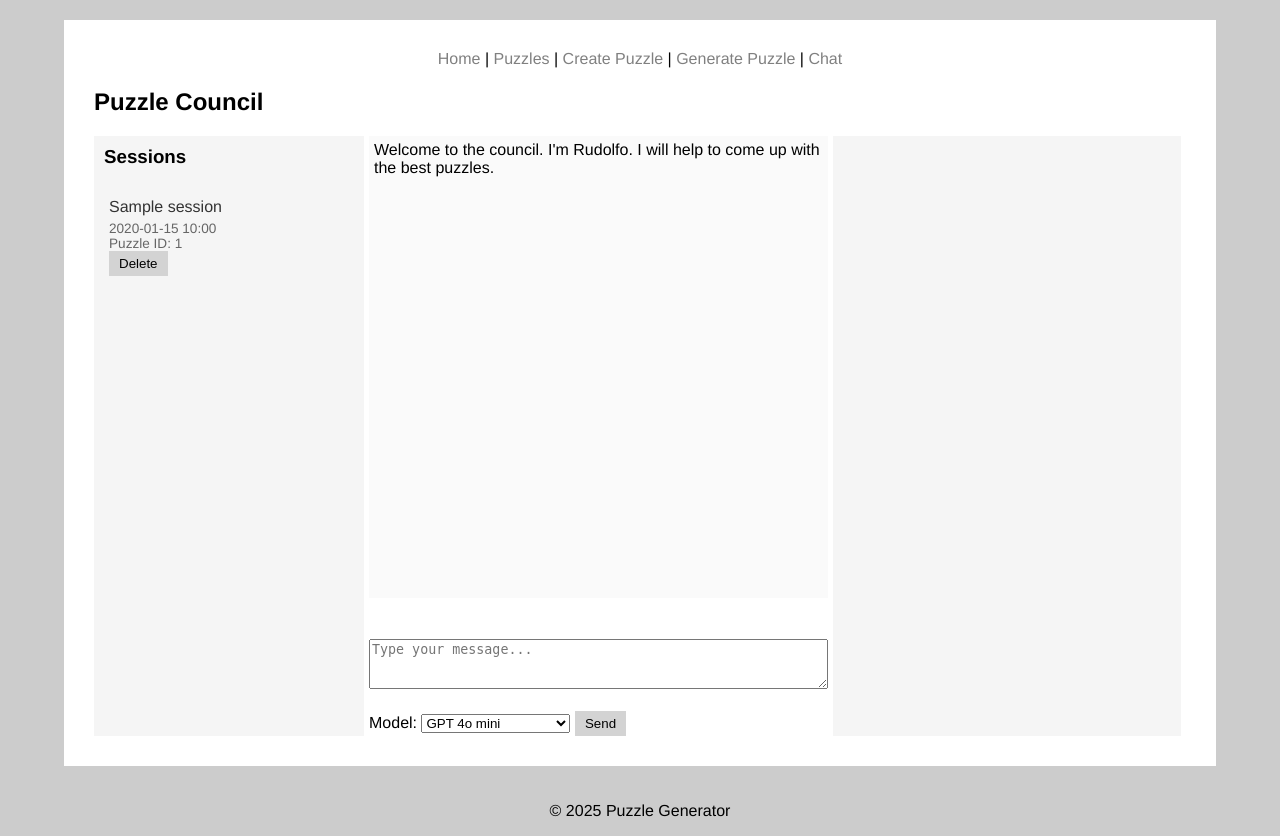
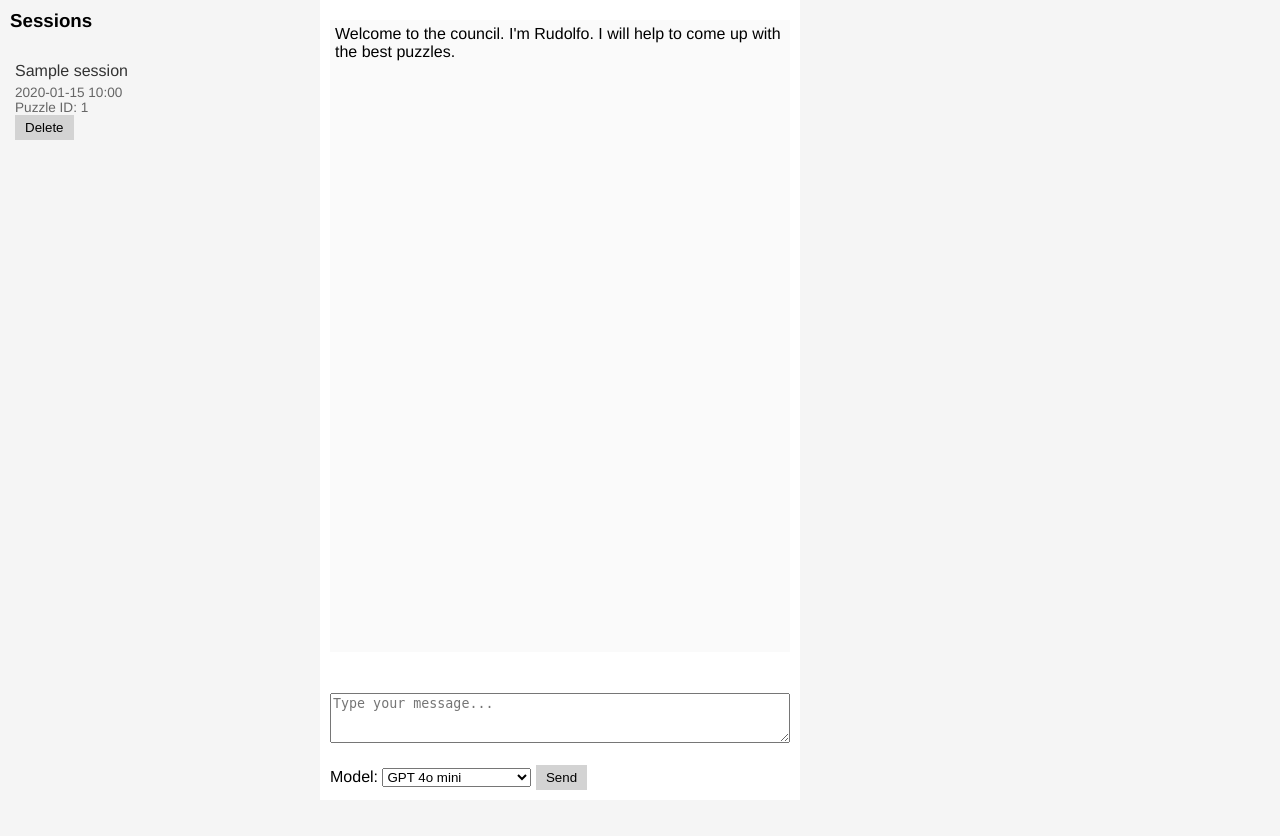
Before and after one commit to F-Mann-M/Puzzle-Generator, a FastAPI app: template app/templates/chat.html in a window 1280 px wide. After the commit the page ends 790 px from the top, so only its background shows below. Run offline with FastAPI, Linux system fonts and the light colour scheme; the template is opened without the code that fills it: most values are stand-ins (such as "Sample title", 1, 10 or a date in 2020); parts of the project's set-up code (start-up, migrations or seed data) failed here and were passed over; some libraries are stand-ins or nearby versions.

Commit message:
Refactor chat layout and sidebar for improved UI
Updated CSS to use a fixed sidebar and full viewport height for the chat layout, improving the structure and responsiveness. Commented out the navigation menu and footer in base.html to simplify the layout. Adjusted chat.html to match the new layout, removing the page title and aligning with the updated sidebar and main content structure.

```diff
--- a/app/static/style.css
+++ b/app/static/style.css
@@ -3,14 +3,20 @@ html, body {
     font-style: normal;
     font-weight: 400;
     letter-spacing: 0;
-    background-color: #ccc;
+    background-color: white;
     margin: 0;
     padding: 0;
-    height: 100%;
-    display: flex;
-    flex-direction: column;
-    align-items: center;
+    height: 100vh;
     width: 100%;
+    overflow: hidden;
+}
+
+main {
+    margin: 0;
+    padding: 0;
+    width: 100%;
+    height: 100vh;
+    overflow: hidden;
 }
 
 .container {
@@ -196,27 +202,39 @@ a, a:visited, a:hover, a:active {
     padding: 5px;
     background-color: #e3f2fd;
     border-radius: 5px;
-    line-hight: 25px;
+    line-height: 25px;
 }
 
 /* Chat Layout with Sidebar */
 .chat-layout {
     display: flex;
     flex-direction: row;
-    gap: 5px;
-    height: calc(100vh - 200px);
-    min-height: 600px;
+    gap: 0px;
+    height: 100vh;
+    margin-left: 320px;
+    margin-top: 0;
+    margin-right: 0;
+    margin-bottom: 0;
+    padding: 0;
+    box-sizing: border-box;
+    overflow: hidden;
+    position: relative;
 }
 
 .sessions-sidebar {
-    width: 250px;
+    position: fixed;
+    left: 0;
+    top: 0;
     min-width: 250px;
+    width: 300px;
+    height: 100vh;
     background-color: #f5f5f5;
     border: 0px solid #ddd;
     border-radius: 0px;
     padding: 10px;
-    max-height: 100%;
     overflow-y: auto;
+    z-index: 100;
+    pointer-events: auto;
 }
 
 .sessions-sidebar h3 {
@@ -267,10 +285,16 @@ a, a:visited, a:hover, a:active {
 }
 
 .chat-main {
-    flex: 1;
+    flex: 1 1 50%;
     display: flex;
     flex-direction: column;
     min-width: 0;
+    height: 100%;
+    box-sizing: border-box;
+    overflow: hidden;
+    position: relative;
+    padding: 20px 10px 10px 10px;
+    background-color: white;
 }
 
 #chat-container {
@@ -281,16 +305,27 @@ a, a:visited, a:hover, a:active {
     border: 0px solid #ddd;
     border-radius: 0px;
     margin-bottom: 5px;
-    min-height: 300px;
+    min-height: 0;
 }
 
 .puzzle-visualization {
-    width: 30%;
-    min-width: 300px;
+    flex: 1 1 50%;
+    display: flex;
+    flex-direction: column;
     background-color: #f5f5f5;
     border: 0px solid #ddd;
     border-radius: 0px;
     padding: 10px;
-    max-height: 100%;
-    overflow-y: auto;
+    height: 100%;
+    box-sizing: border-box;
+    overflow: hidden;
 }
+
+#puzzle-visualization-container {
+    flex: 1;
+    display: flex;
+    flex-direction: column;
+    height: 100%;
+    min-height: 0;
+    overflow: hidden;
+}
--- a/app/templates/base.html
+++ b/app/templates/base.html
@@ -11,22 +11,19 @@
     <script src="https://unpkg.com/htmx.org/dist/ext/json-enc.js"></script>
 </head>
 <body>
-<div class="container">
-    <header class="menu">
-        <nav>
-            <a href="/">Home</a> |
-            <a href="/puzzles">Puzzles</a> |
-            <a href="/puzzles/create-puzzle">Create Puzzle</a> |
-            <a href="/puzzles/generate">Generate Puzzle</a> |
-            <a href="/puzzles/chat">Chat</a>
-        </nav>
-    </header>
+<!--<div class="container">-->
+<!--    <header class="menu">-->
+<!--        <nav>-->
+<!--            <a href="/">Home</a> |-->
+<!--            <a href="/puzzles">Puzzles</a> |-->
+<!--            <a href="/puzzles/create-puzzle">Create Puzzle</a> |-->
+<!--            <a href="/puzzles/generate">Generate Puzzle</a> |-->
+<!--            <a href="/puzzles/chat">Chat</a>-->
+<!--        </nav>-->
+<!--    </header>-->
     <main>
         {% block content %}{% endblock %}
     </main>
-</div>
+<!--</div>-->
 </body>
-<footer>
-    <p>© 2025 Puzzle Generator</p>
-</footer>
 </html>
--- a/app/templates/chat.html
+++ b/app/templates/chat.html
@@ -4,12 +4,11 @@
 
 {% block content %}
 
-<h2>Puzzle Council</h2>
+<div class="chat-layout">
 
-<div class="chat-layout">
     <!-- Left Sidebar: Sessions List -->
     <div class="sessions-sidebar">
-    <h3>Sessions</h3>
+      <h3>Sessions</h3>
         <div id="sessions-list-container"
              class="sessions-list"
              hx-get="/puzzles/chat/sidebar"
```
